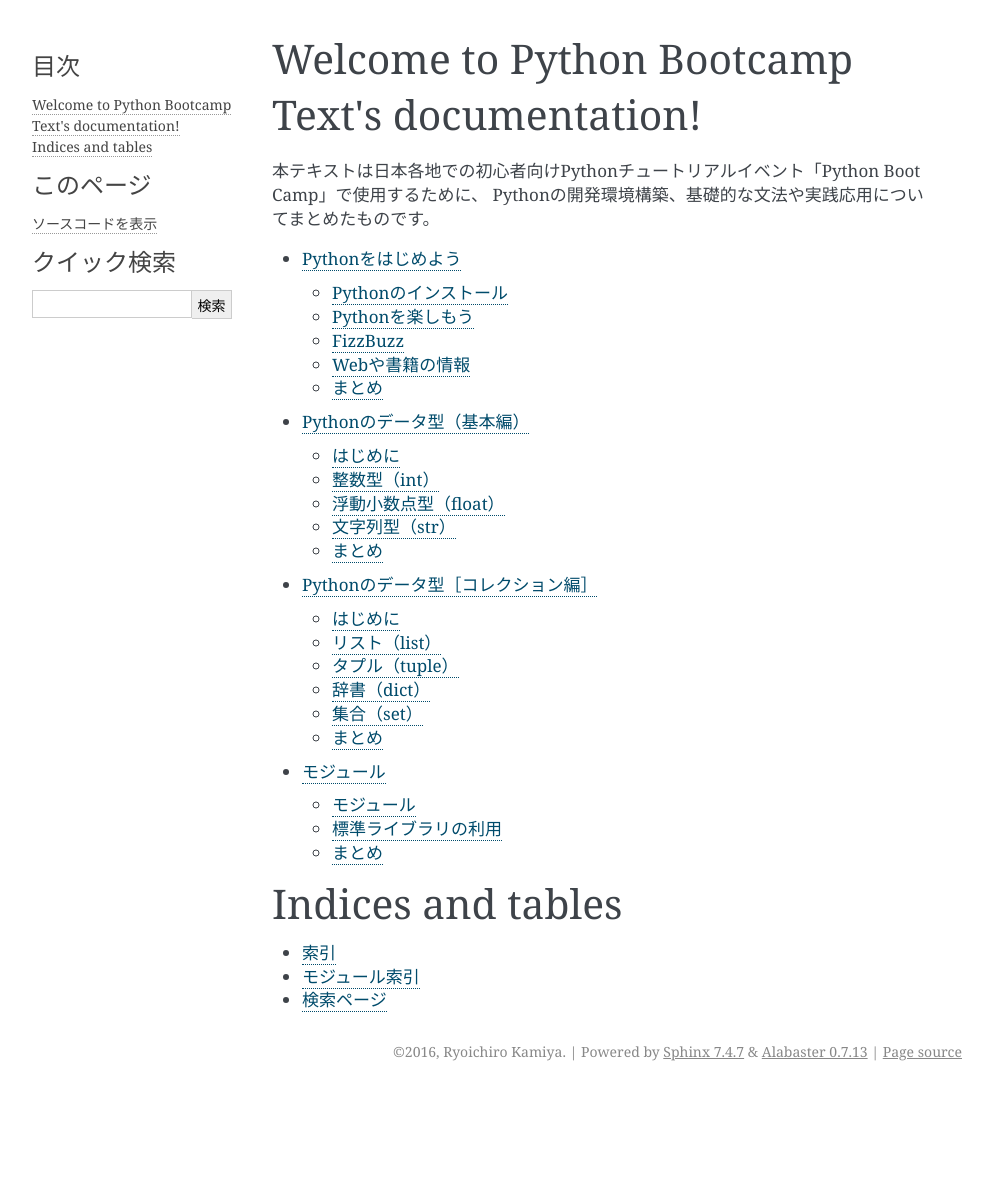
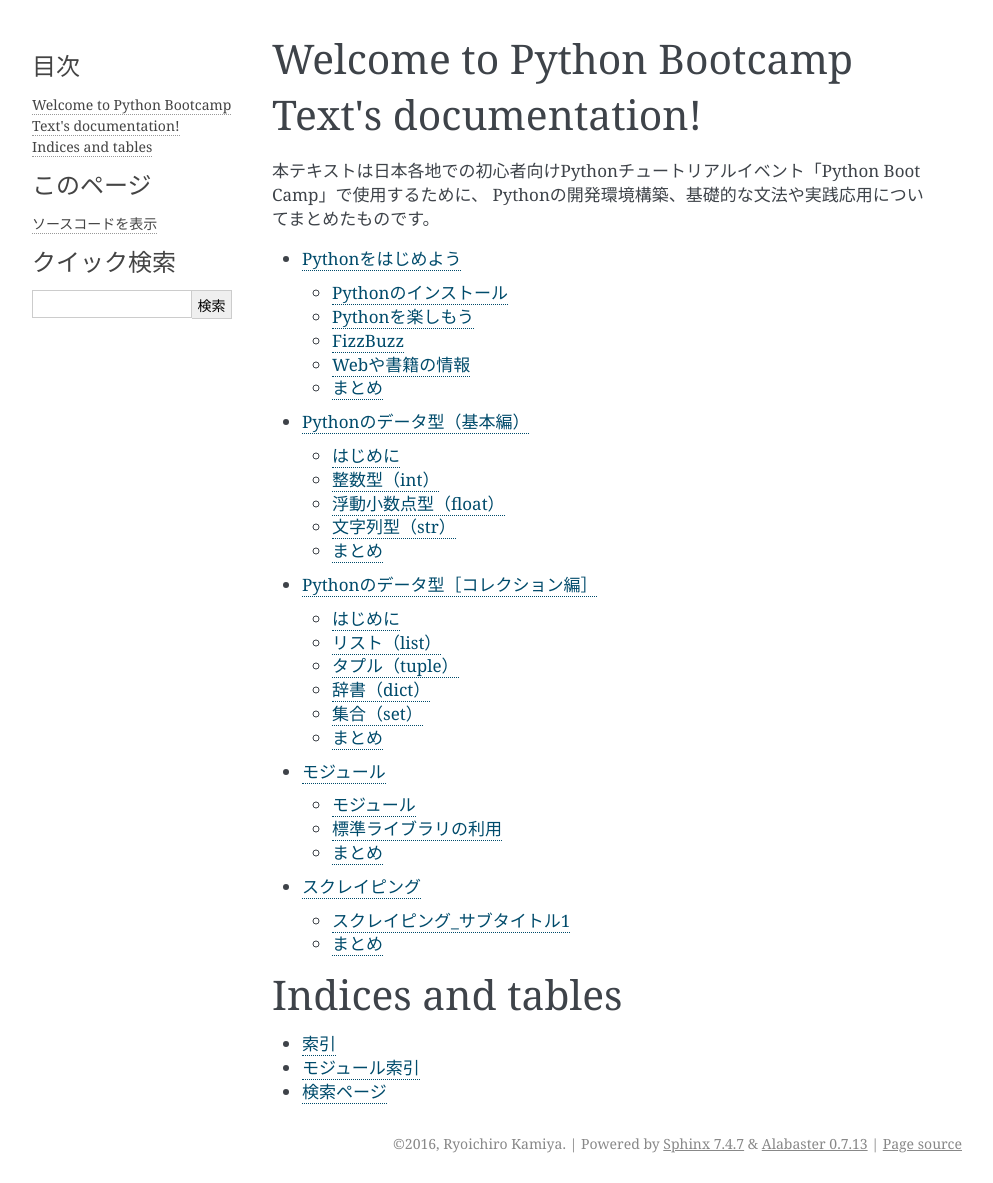
Before and after one commit to pyconjp/pycamp.pycon.jp, a Sphinx documentation site: the page built from source/index.rst, in a window 1280 px wide. Shown: the whole page, without its empty margins (148-1141 px from the left). Built offline with Sphinx 7.4.7, drawn with Linux system fonts in a browser that asks for light colours; before the commit the page ends 1091 px from its top, so only the background shows below that.

Commit message:
スクレイピングの骨組みのみ追加

```diff
--- /dev/null
+++ b/source/5_scraping.rst
@@ -0,0 +1,16 @@
+==================================
+スクレイピング
+==================================
+
+
+.. _guide-module:
+
+スクレイピング_サブタイトル1
+=====================
+スクレイピングに関する情報
+
+
+まとめ
+==========
+
+スクレイピングに関するまとめ
--- a/source/index.rst
+++ b/source/index.rst
@@ -18,6 +18,7 @@
    2_types
    3_collections
    4_module
+   5_scraping
 
 
 Indices and tables
```
